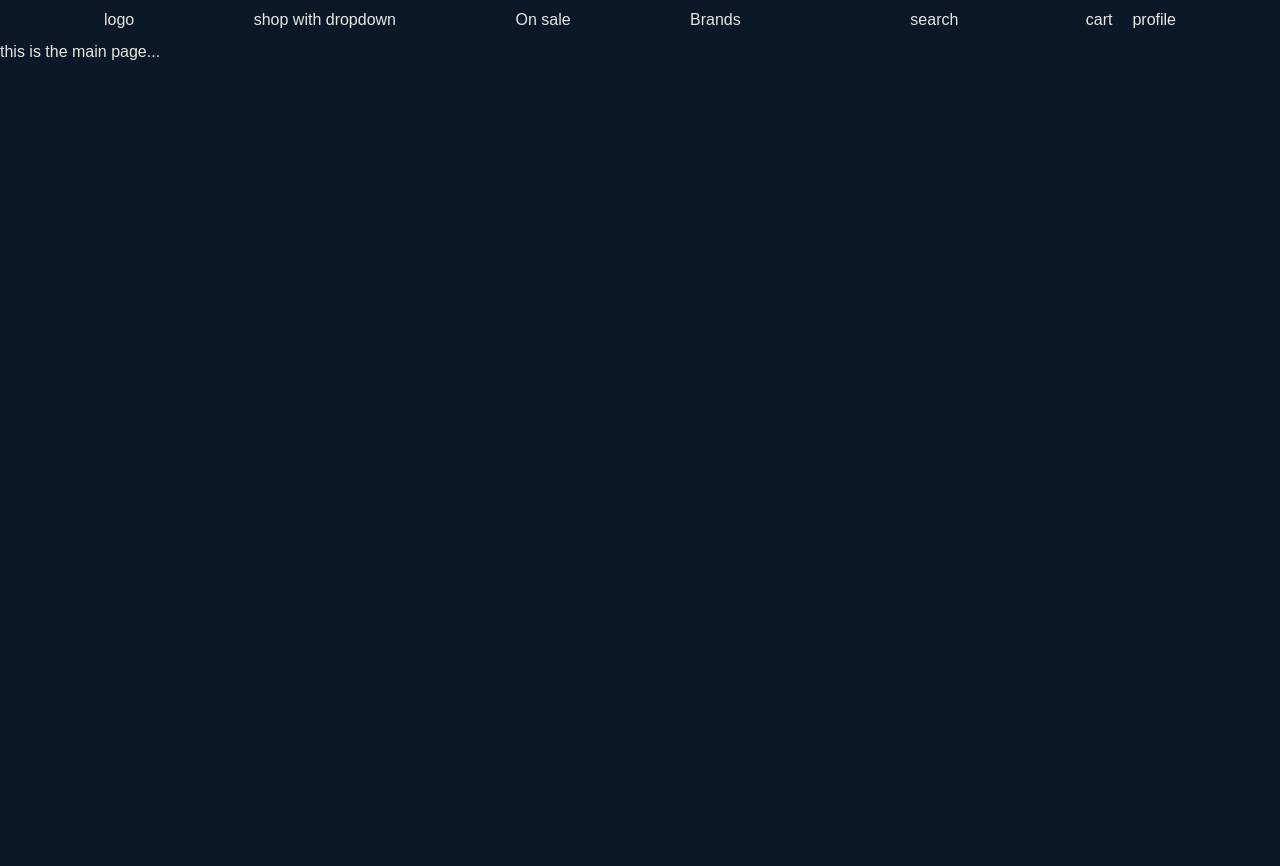
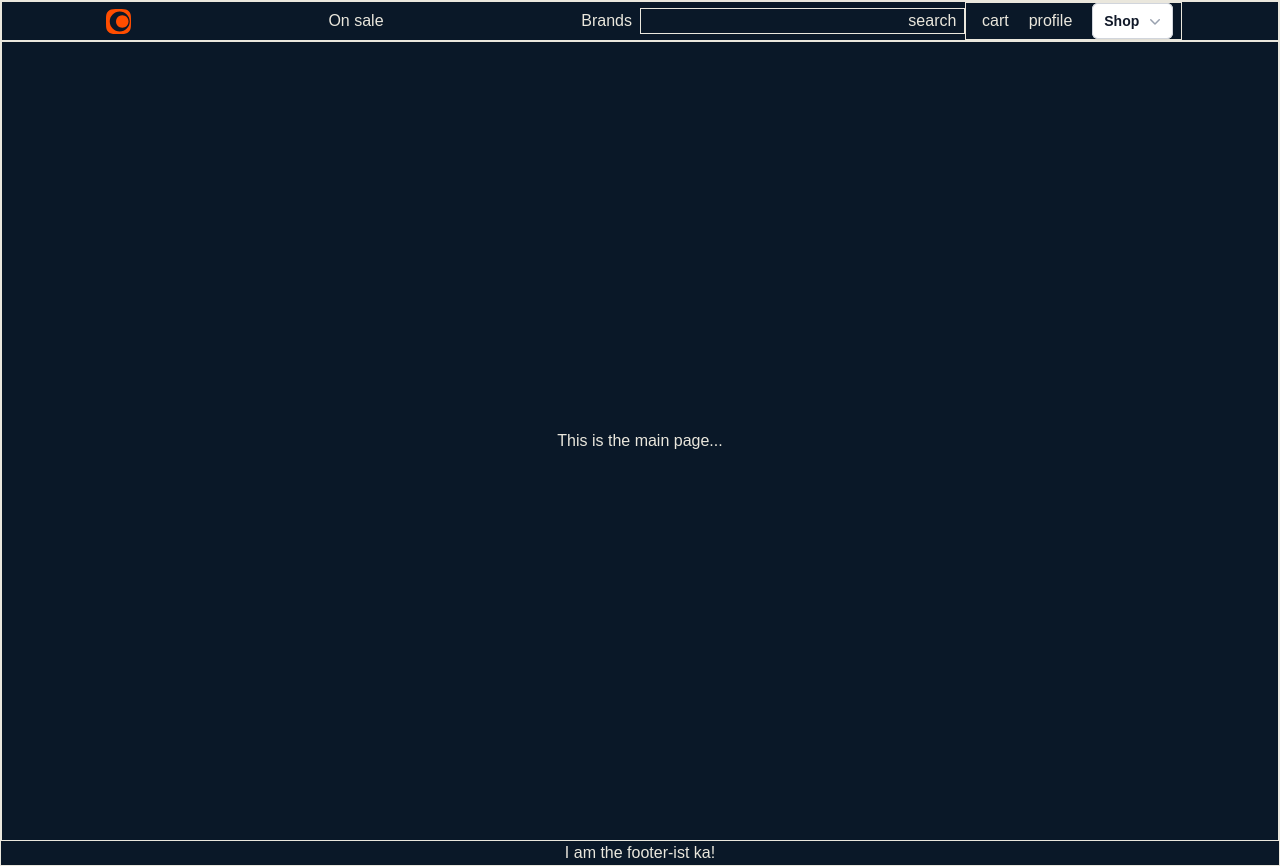
Before and after one commit to joseph-banaag/e-comm, a Next.js app: page / in a window 1280 px wide. Before the commit the page ends 800 px from the top, so only its background shows below. Built offline with nearby package versions, Linux system fonts and the light colour scheme.

Commit message:
adding some components to the app

```diff
--- a/package.json
+++ b/package.json
@@ -9,6 +9,8 @@
     "lint": "eslint"
   },
   "dependencies": {
+    "@headlessui/react": "^2.2.9",
+    "@heroicons/react": "^2.2.0",
     "next": "16.0.1",
     "react": "19.2.0",
     "react-dom": "19.2.0",
--- a/src/app/admin/page.tsx
+++ b/src/app/admin/page.tsx
@@ -1,4 +1,4 @@
-import SignUpForm from "@/components/SignUpForm";
+import SignUpForm from "@/components/forms/SignUpForm";
 import Link from "next/link";
 
 const AdminLoginPage = () => {
--- a/src/app/page.tsx
+++ b/src/app/page.tsx
@@ -1,12 +1,16 @@
-import Banner from "@/components/Banner";
-import Navbar from "@/components/Navbar";
+import Footer from "@/components/sections/footer/Footer";
+import Banner from "@/components/sections/navbar/Banner";
+import Navbar from "@/components/sections/navbar/Navbar";
 
 const HomePage = () => {
   return (
-    <div className="min-h-screen">
+    <div className="min-h-screen border ">
       <Banner />
       <Navbar />
-      <h1>this is the main page...</h1>
+      <div className="h-screen w-full flex justify-center items-center border">
+        <h1>This is the main page...</h1>
+      </div>
+      <Footer />
     </div>
   );
 };
--- a/src/app/user/page.tsx
+++ b/src/app/user/page.tsx
@@ -1,4 +1,4 @@
-import SignUpForm from "@/components/SignUpForm";
+import SignUpForm from "@/components/forms/SignUpForm";
 import Link from "next/link";
 
 const UsersLoginPage = () => {
--- a/src/components/Navbar.tsx
+++ /dev/null
@@ -1,25 +0,0 @@
-import React from "react";
-
-const Navbar = () => {
-  return (
-    <nav className="min-h-10 flex justify-center items-center">
-      <div className="min-w-[85%] flex justify-between ">
-        <ul className="basis-[60%] flex justify-between px-2">
-          <li>logo</li>
-          <li>shop with dropdown</li>
-          <li>On sale</li>
-          <li>Brands</li>
-        </ul>
-        <div className="basis-[20%] px-2 flex flex-row-reverse">search</div>
-        <div className="basis-[20%] px-2">
-          <ul className="flex flex-row-reverse gap-x-5">
-            <li>profile</li>
-            <li>cart</li>
-          </ul>
-        </div>
-      </div>
-    </nav>
-  );
-};
-
-export default Navbar;
--- /dev/null
+++ b/src/components/button/DropdownButton.tsx
@@ -0,0 +1,88 @@
+import { Menu, MenuButton, MenuItem, MenuItems } from "@headlessui/react";
+import { ChevronDownIcon } from "@heroicons/react/20/solid";
+
+const DropdownButton = () => {
+  return (
+    <Menu as="div" className="relative inline-block">
+      <MenuButton className="inline-flex w-full justify-center gap-x-1.5 rounded-md bg-white px-3 py-2 text-sm font-semibold text-gray-900 shadow-xs inset-ring-1 inset-ring-gray-300 hover:bg-gray-50 dark:bg-white/10 dark:text-white dark:shadow-none dark:inset-ring-white/5 dark:hover:bg-white/20">
+        Shop
+        <ChevronDownIcon
+          aria-hidden="true"
+          className="-mr-1 size-5 text-gray-400"
+        />
+      </MenuButton>
+
+      <MenuItems
+        transition
+        className="absolute right-0 z-10 mt-2 w-56 origin-top-right divide-y divide-gray-100 rounded-md bg-white shadow-lg outline-1 outline-black/5 transition data-closed:scale-95 data-closed:transform data-closed:opacity-0 data-enter:duration-100 data-enter:ease-out data-leave:duration-75 data-leave:ease-in dark:divide-white/10 dark:bg-gray-800 dark:shadow-none dark:-outline-offset-1 dark:outline-white/10"
+      >
+        <div className="py-1">
+          <MenuItem>
+            <a
+              href="#"
+              className="block px-4 py-2 text-sm text-gray-700 data-focus:bg-gray-100 data-focus:text-gray-900 data-focus:outline-hidden dark:text-gray-300 dark:data-focus:bg-white/5 dark:data-focus:text-white"
+            >
+              Edit
+            </a>
+          </MenuItem>
+          <MenuItem>
+            <a
+              href="#"
+              className="block px-4 py-2 text-sm text-gray-700 data-focus:bg-gray-100 data-focus:text-gray-900 data-focus:outline-hidden dark:text-gray-300 dark:data-focus:bg-white/5 dark:data-focus:text-white"
+            >
+              Duplicate
+            </a>
+          </MenuItem>
+        </div>
+        <div className="py-1">
+          <MenuItem>
+            <a
+              href="#"
+              className="block px-4 py-2 text-sm text-gray-700 data-focus:bg-gray-100 data-focus:text-gray-900 data-focus:outline-hidden dark:text-gray-300 dark:data-focus:bg-white/5 dark:data-focus:text-white"
+            >
+              Archive
+            </a>
+          </MenuItem>
+          <MenuItem>
+            <a
+              href="#"
+              className="block px-4 py-2 text-sm text-gray-700 data-focus:bg-gray-100 data-focus:text-gray-900 data-focus:outline-hidden dark:text-gray-300 dark:data-focus:bg-white/5 dark:data-focus:text-white"
+            >
+              Move
+            </a>
+          </MenuItem>
+        </div>
+        <div className="py-1">
+          <MenuItem>
+            <a
+              href="#"
+              className="block px-4 py-2 text-sm text-gray-700 data-focus:bg-gray-100 data-focus:text-gray-900 data-focus:outline-hidden dark:text-gray-300 dark:data-focus:bg-white/5 dark:data-focus:text-white"
+            >
+              Share
+            </a>
+          </MenuItem>
+          <MenuItem>
+            <a
+              href="#"
+              className="block px-4 py-2 text-sm text-gray-700 data-focus:bg-gray-100 data-focus:text-gray-900 data-focus:outline-hidden dark:text-gray-300 dark:data-focus:bg-white/5 dark:data-focus:text-white"
+            >
+              Add to favorites
+            </a>
+          </MenuItem>
+        </div>
+        <div className="py-1">
+          <MenuItem>
+            <a
+              href="#"
+              className="block px-4 py-2 text-sm text-gray-700 data-focus:bg-gray-100 data-focus:text-gray-900 data-focus:outline-hidden dark:text-gray-300 dark:data-focus:bg-white/5 dark:data-focus:text-white"
+            >
+              Delete
+            </a>
+          </MenuItem>
+        </div>
+      </MenuItems>
+    </Menu>
+  );
+};
+
+export default DropdownButton;
--- /dev/null
+++ b/src/components/sections/footer/Footer.tsx
@@ -0,0 +1,11 @@
+import React from "react";
+
+const Footer = () => {
+  return (
+    <div className="flex justify-center items-center">
+      <h1>I am the footer-ist ka!</h1>
+    </div>
+  );
+};
+
+export default Footer;
--- a/src/components/Banner.tsx
+++ b/src/components/sections/navbar/Banner.tsx
@@ -1,7 +1,8 @@
-import React from "react";
-const withSale = false
+import Link from "next/link";
 
 const Banner = () => {
+  const withSale = false;
+
   return (
     <div className={`${withSale ? "flex" : "hidden"}`}>
       <div className="min-w-screen flex flex-1 justify-center items-center gap-2 text-xs p-0.75 bg-[#178582]">
@@ -9,9 +10,12 @@ const Banner = () => {
           This is the Banner... it will contain updates about promos or on sales
           items/products
         </p>
-        <button className="btn cursor-pointer bg-[#EAE7DD] rounded-3xl text-black py-0.5 px-1.5 flex justify-center">
+        <Link
+          href="/"
+          className="btn cursor-pointer bg-[#EAE7DD] rounded-3xl text-black py-0.5 px-1.5 flex justify-center"
+        >
           click here...
-        </button>
+        </Link>
       </div>
     </div>
   );
--- /dev/null
+++ b/src/components/sections/navbar/Navbar.tsx
@@ -0,0 +1,41 @@
+import Image from "next/image";
+import React from "react";
+import Link from "next/link";
+import DropdownButton from "@/components/button/DropdownButton";
+
+const Navbar = () => {
+  return (
+    <nav className="min-h-10 flex justify-center items-center border">
+      <div className="inline-flex min-w-[85%] justify-between items-center">
+        <ul className="basis-[50%] flex justify-between px-2">
+          <li>
+            <Link href="/">
+              <Image
+                src="/company-logo.svg"
+                width={25}
+                height={25}
+                alt="Company Logo"
+              />
+            </Link>
+          </li>
+          <li>On sale</li>
+          <li>Brands</li>
+        </ul>
+        <div className="basis-[30%] px-2 flex flex-row-reverse border">
+          search
+        </div>
+        <div className="basis-[20%] px-2 border">
+          <ul className="flex flex-row-reverse gap-x-5 items-center">
+            <li>
+              <DropdownButton />
+            </li>
+            <li>profile</li>
+            <li>cart</li>
+          </ul>
+        </div>
+      </div>
+    </nav>
+  );
+};
+
+export default Navbar;
```
Also changed, not shown: public/company-logo.svg (added), src/components/forms/SignUpForm.tsx (renamed from src/components/SignUpForm.tsx), 1 other file (tests, documents, lock files or other folders).
